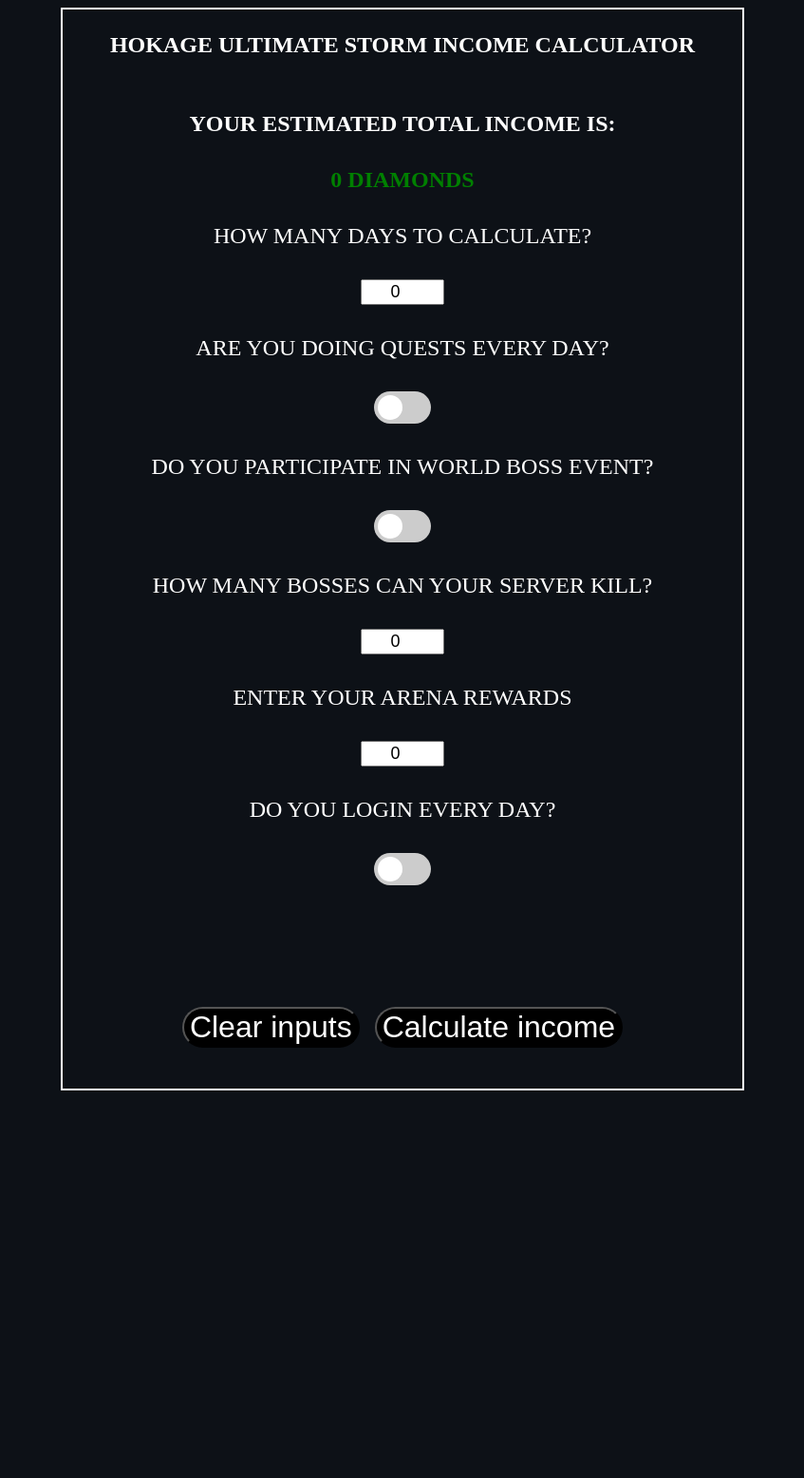
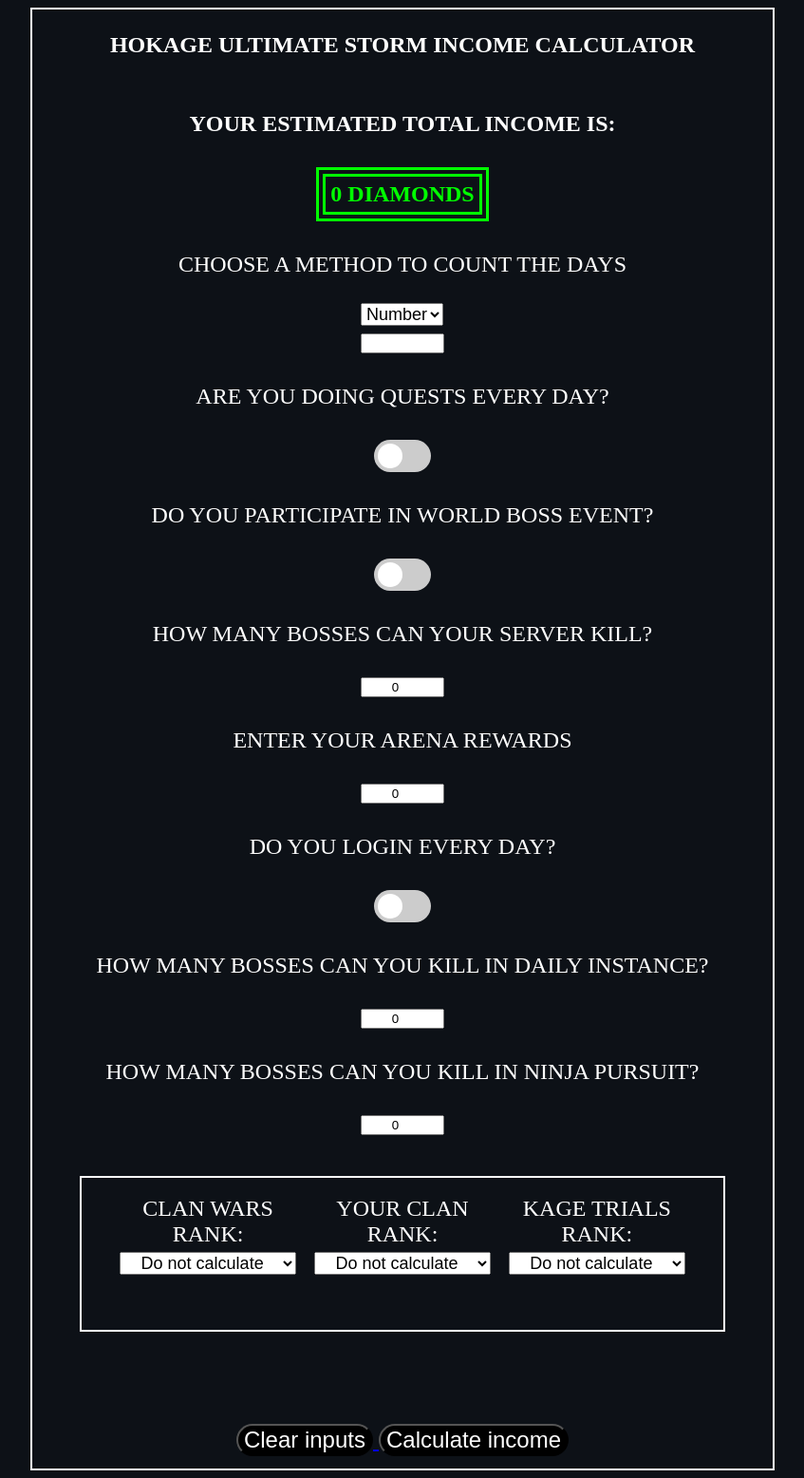
Before and after one commit to KGergo02/hokagestorm, a PHP site: page / in a window 1280 px wide. Shown: the whole page at 95% size, without its empty margins (216-1063 px from the left). Before the commit the page ends 1148 px from the top, so only its background shows below. Run offline with PHP 8.4, Linux system fonts and the light colour scheme.

Commit message:
finished project

```diff
--- a/index.html
+++ b/index.html
@@ -9,16 +9,24 @@
 
 <body>
 	<main>
-		<section id="content">
+		<section class="content">
 			<p id="top"><strong>Hokage Ultimate Storm Income Calculator</strong></p>
 
 			<p><strong>Your estimated total income is:</strong></p>
 
-			</span><span id="income">0 diamonds</span>
+			</span><span id="income" class="income">0 diamonds</span>
 
-			<p>How many days to calculate?</p>
+			<section>
+				<p>Choose a method to count the days</p>
 
-			<input type="number" id="days" value="0" min="1">
+				<select id="selectDays" onchange="setType()">
+					<option selected>Number</option>
+					<option>Date</option>
+				</select>
+
+				</section>
+
+				<input type="number" id="days">
 
 			<p >Are you doing quests every day?</p>
 
@@ -27,25 +35,35 @@
 				<span class="slider round"></span>
 			  </label>
 
+			  <p id="questsIncome" class="income_each">0 diamonds</p>
+
 			  <p> Do you participate in world boss event?</p>
 			<label class="switch">
 				<input type="checkbox" onchange="reveal()" id="worldBoss">
 				<span class="slider round"></span>
 			  </label>
 
-			  <section id="kills" hidden>
+			  <p id="worldCost" class="cost" >0 diamonds</p>
+
+			  <section id="kills" >
 					<p>How many bosses can you kill?</p>
 
 					<input type="number" value="0" min="0" max="10" id="bossesKilled">
+
+					<p id="bossesIncome" class="income_each" >0 diamonds</p>
 			  </section>
 
 			  <p>How many bosses can your server kill?</p>
 
 			  <input type="number" min="0" value="0" id="serverKills">
 
+			  <p id="serverKillIncome" class="income_each" >0 diamonds</p>
+
 			  <p>Enter your arena rewards</p>
 
 			  <input type="number" min="0" value="0" id="arenaRewards">
+
+			  <p id="arenaIncome" class="income_each" >0 diamonds</p>
 
 			  <p> Do you login every day?</p>
 			<label class="switch">
@@ -53,11 +71,68 @@
 				<span class="slider round"></span>
 			  </label>
 
+			  <p id="loginIncome" class="income_each" >0 diamonds</p>
+
+			  <p>How many bosses can you kill in daily instance?</p>
+
+			  <input type="number" min="0" max="8" value="0" id="dailyInstance">
+
+
+				<p id="instanceIncome" class="income_each" >0 diamonds</p>
+				<p id="instanceCost" class="cost" >0 diamonds</p>
+
+
+			  <p>How many bosses can you kill in ninja pursuit?</p>
+
+			  <input type="number" min="0" max="10" value="0" id="ninjaPursuit">
+
+			  <p id="pursuitIncome" class="income_each" >0 diamonds</p>
+
+			  <br>
+
+				<section class="box">
+					<p>Clan Wars Rank:</p>
+					<p>Your Clan Rank:</p>
+					<p>Kage Trials Rank:</p>
+					<select id="clanWars">
+						<option value="1500">Top 1</option>
+						<option value="1200">Top 2</option>
+						<option value="900">Top 3</option>
+						<option value="700">Top 5</option>
+						<option value="500">Top 10</option>
+						<option value="300">Top 50</option>
+						<option value = "0" selected>Do not calculate</option>
+					</select>
+					<select id="clanRank">
+						<option value="1250">Top 1</option>
+						<option value="1000">Top 2</option>
+						<option value="850">Top 3</option>
+						<option value="700">Top 5</option>
+						<option value="500">Top 10</option>
+						<option value="300">Top 30</option>
+						<option value = "0" selected>Do not calculate</option>
+					</select>
+					<select id="kageTrials">
+						<option value="3200">King</option>
+						<option value="3000">Master</option>
+						<option value="1600">Platinum</option>
+						<option value="1200">Gold</option>
+						<option value="800">Silver</option>
+						<option value="400">Bronze</option>
+						<option value="0" selected>Do not calculate</option>
+					  </select>
+					  <p id="warIncome" class="income_each" >0 diamonds</p>
+					  <p id="clanIncome" class="income_each" >0 diamonds</p>
+					  <p id="kageIncome" class="income_each" >0 diamonds</p>
+				</section>
+
 			  <br><br><br>
 
-			  <section id="buttons">
-				  <input type="button" value="Clear inputs" onclick="clearInputs()"></input>
-				  <a href="#top"></input><input type="button" value="Calculate income"  onclick="calculateIncome()"></a>
+			  <section class="box_buttons">
+				  	<a href="#top">
+					  <input type="button" value="Clear inputs" onclick="clearInputs()">
+					  <input type="button" value="Calculate income" class="top-right"  onclick="calculateIncome()">
+					</a>
 				</section>
 		</section>
 	</main>
--- a/scripts/main.js
+++ b/scripts/main.js
@@ -2,15 +2,23 @@ onload = clearInputs();
 
 function clearInputs()
 {
+    Hide();
     document.getElementById("dailyQuests").checked = false;
     document.getElementById("worldBoss").checked = false;
-    document.getElementById("days").value = "0";
     document.getElementById("bossesKilled").value = "0";
     document.getElementById("kills").setAttribute("hidden",true);
     document.getElementById("serverKills").value = "0";
     document.getElementById("arenaRewards").value = "0";
     document.getElementById("income").innerHTML = "0 diamonds";
     document.getElementById("login").checked = false;
+    document.getElementById("dailyInstance").value = 0;
+    document.getElementById("selectDays").value = "Number";
+    setType();
+    document.getElementById("days").value = null;
+    document.getElementById("clanWars").value = 0;
+    document.getElementById("clanRank").value = 0;
+    document.getElementById("kageTrials").value = 0;
+    document.getElementById("ninjaPursuit").value = 0;
 }
 
 function calculateIncome()
@@ -19,7 +27,22 @@ function calculateIncome()
 
     if(bool)
     {
-        var days = document.getElementById("days").value;
+        var days = 0;
+
+        Hide();
+
+        if(document.getElementById("days").getAttribute("type") == "number")
+        {
+            days = Number(document.getElementById("days").value);
+        }
+        else
+        {
+            var dateString = String(document.getElementById("days").value);
+
+            var chosenDate = new Date(dateString);
+
+            days = Math.floor((chosenDate.getTime() - Date.now()) / 86400000) + 2;
+        }
 
         var income = 0;
 
@@ -29,60 +52,160 @@ function calculateIncome()
 
         var loginBonuses = [100,100,100,100,100,150,150];
 
+        var dailyInstances = [10,20,50,90,140];
+
         if(document.getElementById("dailyQuests").checked)
         {
             income += 70 * days;
+
+            unHide("questsIncome", 70 * days);
         }
 
         if(document.getElementById("worldBoss").checked)
         {
             cost += 100 * days;
 
+            unHide("worldCost",100 * days);
+
             income += document.getElementById("bossesKilled").value * 100 * days;
+
+            unHide("bossesIncome", document.getElementById("bossesKilled").value * 100 * days);
         }
-
+            var serverIncome = 0;
 
             for(var i = 0; i < document.getElementById("serverKills").value; i++)
             {
                 if(i < 4)
                 {
                     income += amounts[i] * days;
+                    serverIncome += amounts[i] * days;
                 }
                 else
                 {
                     income += 20 * days;
+                    serverIncome += 20 * days;
                 }
             }
 
-            if(document.getElementById("login").checked)
+            unHide("serverKillIncome",serverIncome);
+
+            var count = days;
+
+            var date = new Date();
+
+            var hv = date.getDay()-1;
+
+            var counter = 0;
+
+            var loginIncome = 0;
+
+            var warIncome = 0;
+
+            var rankIncome = 0;
+
+            var kageIncome = 0;
+
+            while(count != 0)
             {
-                var count = days;
+                if(document.getElementById("login").checked)
+                {
+                    income += loginBonuses[hv];
 
-                var hv = 0;
+                    loginIncome += loginBonuses[hv++];
 
-                while(count != 0)
-                {
-                    income += loginBonuses[hv++];
+                    if(hv != 0)
+                    {
+                        income += 60;
 
-                    count--;
-
-                    if(hv == 3 || hv == 6)
-                    {
-                        income += 100;
+                        loginIncome += 60;
                     }
 
-                    if(hv == 7)
+                    if((hv == 0 || hv == 1 || hv == 3 || hv == 4) && document.getElementById("dailyQuests").checked)
                     {
-                        hv = 0;
+                        income += 50;
+
+                        loginIncome += 50;
                     }
+                }
+                else
+                {
+                    hv++;
+                }
+
+                count--;
+
+                if(hv == 7)
+                {
+
+                    income += Number(document.getElementById("clanWars").value) + Number(document.getElementById("clanRank").value);
+
+                    warIncome += Number(document.getElementById("clanWars").value);
+
+                    rankIncome += Number(document.getElementById("clanRank").value);
+
+                    hv = 0;
+                }
+
+                counter++;
+
+                if(counter == 12)
+                {
+                    income += Number(document.getElementById("kageTrials").value);
+
+                    kageIncome += Number(document.getElementById("kageTrials").value);
+
+                    counter = 0;
                 }
             }
 
+        unHide("loginIncome",loginIncome);
+
+        unHide("warIncome",warIncome);
+
+        unHide("clanIncome",rankIncome);
+
+        unHide("kageIncome",kageIncome);
+
         income += Number(document.getElementById("arenaRewards").value) * days;
+
+        unHide("arenaIncome",Number(document.getElementById("arenaRewards").value) * days);
+
+        var dailyCost = 0;
+
+        if(Number(document.getElementById("dailyInstance").value > 3))
+        {
+            var count = Number(document.getElementById("dailyInstance").value - 3);
+
+            var di = 0;
+
+            while(count != 0)
+            {
+                cost += dailyInstances[di] * days;
+
+                dailyCost += dailyInstances[di] * days;
+
+                if(di != 4)
+                {
+                    di++;
+                }
+
+                count--;
+            }
+        }
+
+        unHide("instanceCost",dailyCost);
+
+        income += Number(document.getElementById("dailyInstance").value) * 50 * days;
+
+        unHide("instanceIncome",Number(document.getElementById("dailyInstance").value) * 50 * days);
+
+        income += Number(document.getElementById("ninjaPursuit").value) * 15 * days;
+
+        unHide("pursuitIncome",Number(document.getElementById("ninjaPursuit").value) * 15 * days);
 
         income -= cost;
 
-        if(income > 1000)
+        if(income >= 1000)
         {
             income = income / 1000;
 
@@ -101,14 +224,16 @@ function checkValues()
 
     var message = "";
 
-    if(document.getElementById("days").value <= 0)
+    var numbers = new RegExp("^[0-9]+$");
+
+    if(document.getElementById("days").value <= 0 || !numbers.test(document.getElementById("days").value))
     {
         errors++;
 
         message += "Days can't be lower than 1\n";
     }
 
-    if(document.getElementById("bossesKilled").value < 0 || document.getElementById("bossesKilled").value > 10)
+    if(document.getElementById("bossesKilled").value < 0 || document.getElementById("bossesKilled").value > 10 || !numbers.test(document.getElementById("bossesKilled").value))
     {
         errors++;
 
@@ -122,18 +247,39 @@ function checkValues()
         }
     }
 
-    if(document.getElementById("serverKills").value == null)
+    if(document.getElementById("serverKills").value < 0 || !numbers.test(document.getElementById("serverKills").value))
     {
         errors++;
 
         message += "World boss server kills can't be lower than 0\n";
     }
 
-    if(document.getElementById("arenaRewards").value < 0)
+    if(document.getElementById("arenaRewards").value < 0 || !numbers.test(document.getElementById("arenaRewards").value))
     {
         errors++;
 
         message += "Arena rewards can't be lower than 0\n";
+    }
+
+    if(document.getElementById("dailyInstance").value < 0 || !numbers.test(document.getElementById("dailyInstance").value))
+    {
+        errors++;
+
+        message += "Daily Instance kills can't be lower than 0";
+    }
+
+    if(document.getElementById("ninjaPursuit").value < 0 || document.getElementById("ninjaPursuit").value > 10 || !numbers.test(document.getElementById("ninjaPursuit").value))
+    {
+        errors++;
+
+        if(document.getElementById("ninjaPursuit").value > 10)
+        {
+            message += "Ninja Pursuit kills can't be higher than 10";
+        }
+        else
+        {
+            message += "Ninja Pursuit kills can't be lower than 0";
+        }
     }
 
     if(errors == 0)
@@ -158,3 +304,44 @@ function reveal()
         document.getElementById("kills").setAttribute("hidden",true);
     }
 }
+
+function setType()
+{
+    if(document.getElementById("selectDays").value == "Number")
+    {
+        document.getElementById("days").setAttribute("type","number");
+    }
+    else
+    {
+        var today = new Date();
+        today = today.getFullYear() +'-' + ((today.getMonth()+1) < 10 ? ("0" + (today.getMonth()+1)) : today.getMonth()+1) +'-' + today.getDate();
+        document.getElementById("days").setAttribute("type","date");
+        document.getElementById("days").setAttribute("min",today);
+        document.getElementById("days").value = today;
+    }
+}
+
+function Hide()
+{
+    document.getElementById("questsIncome").setAttribute("hidden", true);
+    document.getElementById("worldCost").setAttribute("hidden", true);
+    document.getElementById("bossesIncome").setAttribute("hidden", true);
+    document.getElementById("serverKillIncome").setAttribute("hidden", true);
+    document.getElementById("arenaIncome").setAttribute("hidden", true);
+    document.getElementById("loginIncome").setAttribute("hidden", true);
+    document.getElementById("instanceIncome").setAttribute("hidden", true);
+    document.getElementById("instanceCost").setAttribute("hidden", true);
+    document.getElementById("pursuitIncome").setAttribute("hidden", true);
+    document.getElementById("warIncome").setAttribute("hidden", true);
+    document.getElementById("clanIncome").setAttribute("hidden", true);
+    document.getElementById("kageIncome").setAttribute("hidden", true);
+}
+
+function unHide(name,amount)
+{
+    document.getElementById(name).innerHTML = amount >= 1000 ? amount / 1000 + "K diamonds" : amount +  " diamonds";
+    console.log(name);
+    console.log(amount);
+    document.getElementById(name).removeAttribute("hidden",false);
+    console.log(document.getElementById(name));
+}
--- a/stylesheets/index.css
+++ b/stylesheets/index.css
@@ -17,7 +17,7 @@ main
 	animation: fade-move 1s;
 }
 
-#content
+.content
 {
 	display: flex;
 	flex-wrap:wrap;
@@ -28,21 +28,61 @@ main
 	padding-bottom:1%;
 	padding-left:50px;
 	padding-right:50px;
-	font-size:xx-large;
+	font-size:large;
 }
 
-  input
+.container
+{
+	display:flex;
+	flex-shrink: inherit;
+	flex-direction:row;
+	flex-wrap:wrap;
+	align-items:center;
+	column-gap:2vh;
+	margin-top:5%;
+	margin-bottom:5%;
+}
+
+.box
+{
+	display: grid;
+		justify-content: center;
+		align-items: center;
+		grid-template-columns: repeat(3, 30%);
+		grid-template-rows: repeat(3, 30%);
+		grid-column-gap: 3%;
+		grid-row-gap: 5%;
+		border:2px solid white;
+		font-size:large;
+		padding: 4%;
+		padding-bottom:1%;
+}
+
+.box_buttons > *
+{
+	display:inline;
+}
+
+
+
+select
 {
 	font-size: large;
+	text-align: center;
 }
 
 input[type="button"]
 {
 	border-radius: 34px;
-  	left: 50%;
-	font-size:xx-large !important;
+
+	font-size:x-large;
 	color:white;
 	background-color:black;
+}
+
+input[type="button"]:hover
+{
+	cursor:pointer;
 }
 
 input[type="number"]
@@ -51,23 +91,34 @@ main
 	width: 80px;
 }
 
-#buttons
+.income
 {
-	display:flex;
-	flex-shrink: inherit;
-	flex-direction:row;
-	flex-wrap:wrap;
-	align-items:center;
-	column-gap:2vh;
-	font-size:xx-large;
-	margin-top:5%;
-	margin-bottom:5%;
+	color:lime;
+	font-weight:bold;
+	border: 10px double lime;
+	padding:5px;
 }
 
-#income
+.income_each
 {
-	color:green;
+	color:lime;
 	font-weight:bold;
+}
+
+.income_each::before
+{
+	content:'+ ';
+}
+
+.cost
+{
+	color:red;
+	font-weight:bold;
+}
+
+.cost::before
+{
+	content:'- ';
 }
 
 .switch {
@@ -132,31 +183,23 @@ main
   }
 
   @media screen and (min-width: 700px) {
-	#content
+	.content
+	{
+		font-size:x-large;
+	}
+
+	.box
+	{
+		font-size:x-large;
+	}
+
+	.income_each
+	{
+		font-size: x-large !important;
+	}
+
+	.cost
 	{
 		font-size: x-large;
 	}
-
-	section > input[type="button"]
-	{
-		font-size:large;
 }
-
-	input
-	{
-		font-size: large;
-	}
-
-	#buttons
-	{
-		display:flex;
-		flex-shrink: inherit;
-		flex-direction:row;
-		flex-wrap:wrap;
-		align-items:center;
-		column-gap:2vh;
-		font-size:x-large;
-		margin-top:5%;
-		margin-bottom:5%;
-	}
-}
```
Lines whose indentation alone changed are shown as unchanged.
